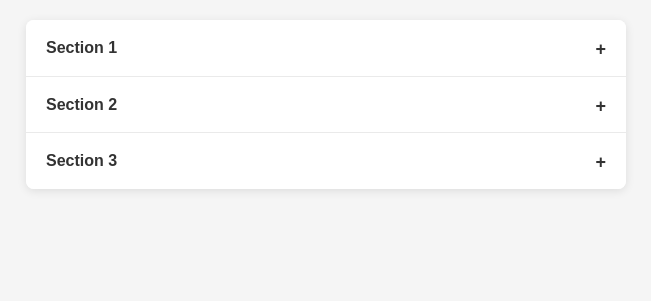
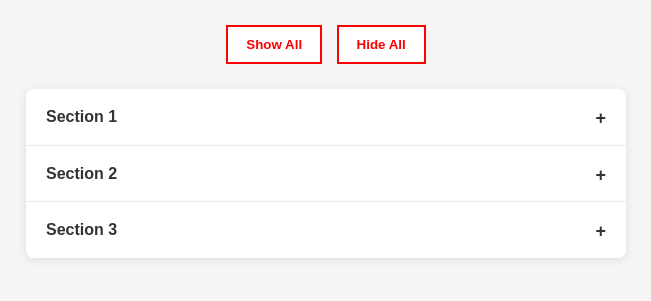
Before and after one commit to zel-06/adding-interactivity-js-to-an-accordion-component-html-css-, a plain HTML site: page Index.html in a window 1280 px wide. Shown: the whole page, without its empty margins (314-965 px from the left). Drawn offline with Linux system fonts and the light colour scheme.

Commit message:
2 - Add ShowAll and HideAll Functions

```diff
--- a/Index.html
+++ b/Index.html
@@ -67,10 +67,32 @@
         max-height: 81px;
       }
       .accordion-content p { margin: 15px 0; }
+
+      .controls {
+        max-width: 600px;
+        margin: 0 auto 20px;
+        text-align: center;
+      }
+
+      .controls button {
+        margin: 5px;
+        padding: 10px 18px;
+        border: 2px solid rgb(255, 0, 0);
+        border-radius: 0;
+        cursor: pointer;
+        font-weight: 600;
+        background-color: white;
+        color: rgb(255, 0, 0);
+      }
     </style>
 
   </head>
   <body>
+     <div class="controls">
+      <button id="showAll">Show All</button>
+      <button id="hideAll">Hide All</button>
+    </div>
+
     <div class="accordion">
       <div class="accordion-item">
         <div class="accordion-header">Section 1</div>
@@ -102,6 +124,20 @@
         }
       };
     });
+
+        document.getElementById("showAll").onclick = () =>
+        items.forEach((it, i) => {
+        it.classList.add("active");
+        it.querySelector(".accordion-content").style.maxHeight = "81px";
+        console.log(`Section ${i + 1} is active`);
+    });
+
+        document.getElementById("hideAll").onclick = () =>
+        items.forEach((it, i) => {
+        it.classList.remove("active");
+        it.querySelector(".accordion-content").style.maxHeight = "0";
+        console.log(`Section ${i + 1} is closed`);
+    });
     </script>
   </body>
 </html>
```
